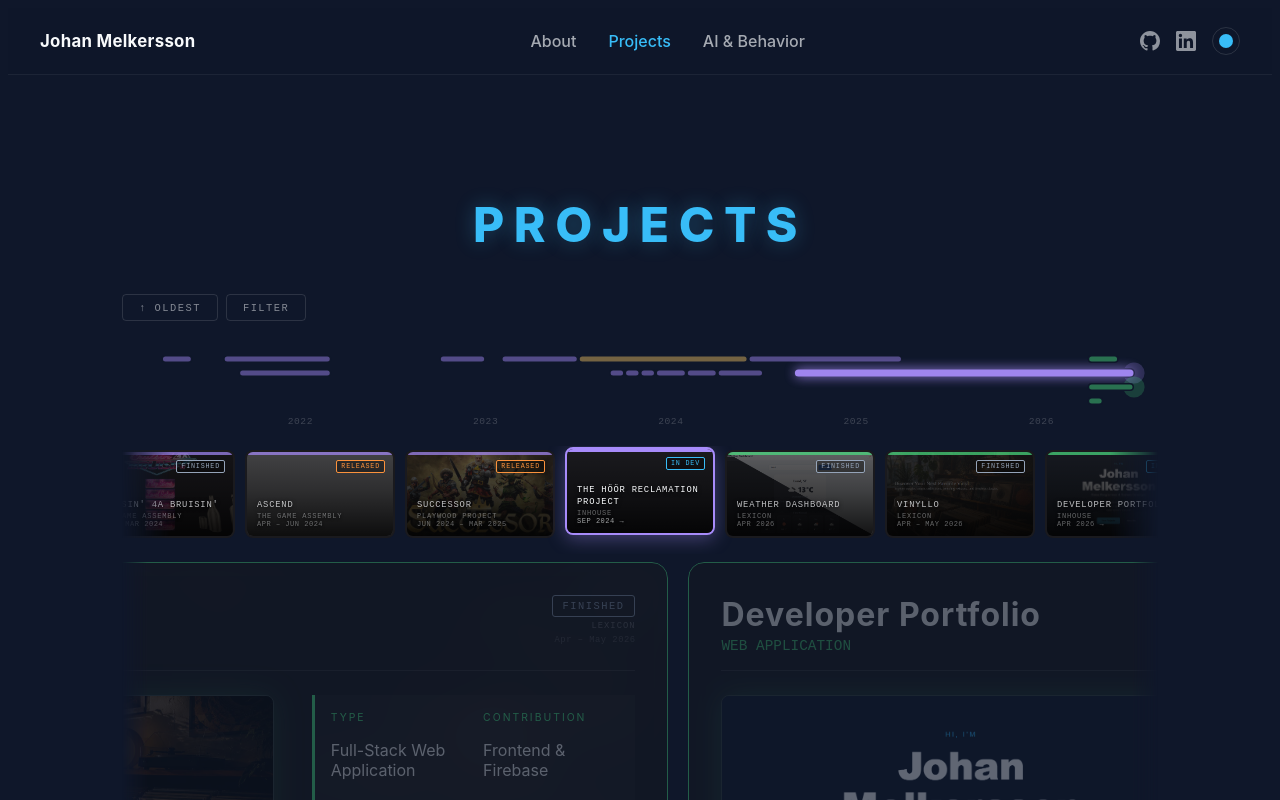
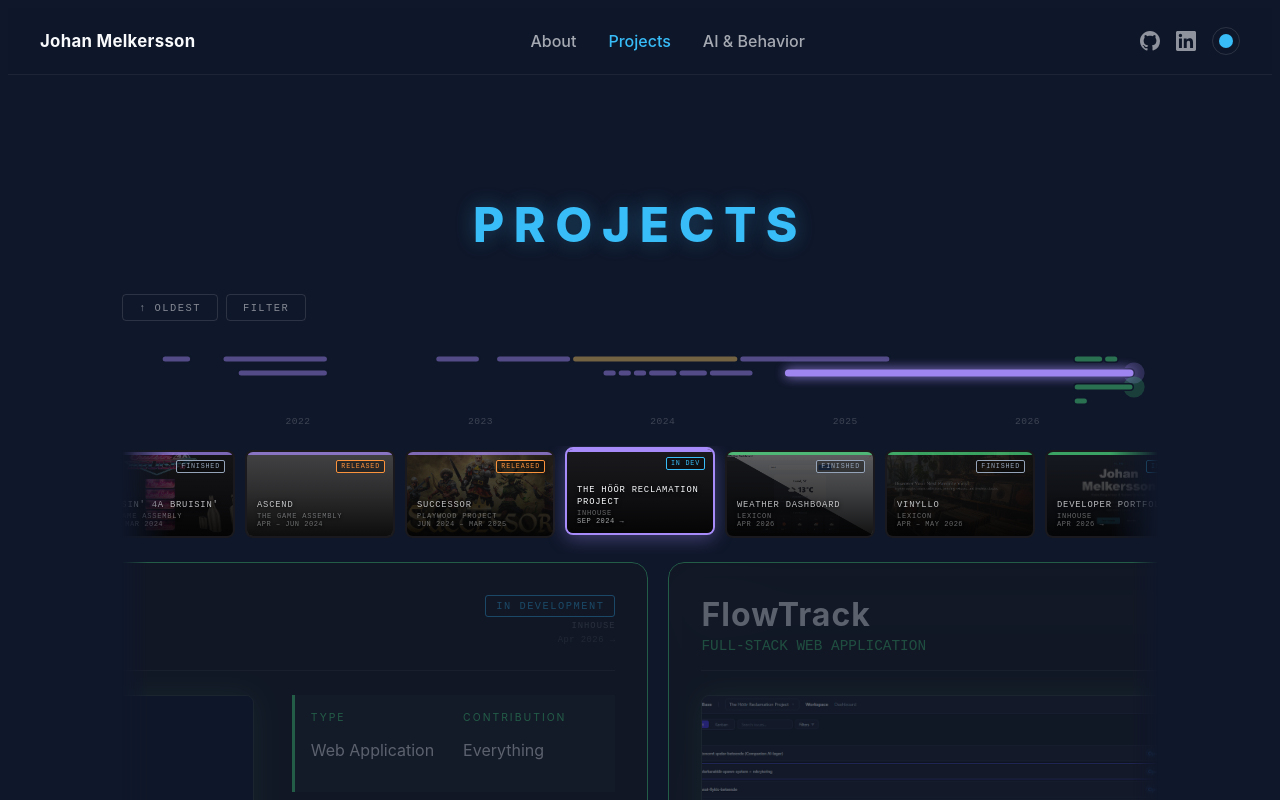
Before and after one commit to johanmelkersson/johanmelkersson.github.io, a React (Vite) app: page /projects in a window 1280 px wide. Shown: the top 800 px of the page. Built offline with nearby package versions, Linux system fonts and the light colour scheme; grey boxes are pictures that could not be loaded.

Commit message:
Update timeline.ts

```diff
--- a/src/data/timeline.ts
+++ b/src/data/timeline.ts
@@ -49,4 +49,5 @@ export const TIMELINE_DATA: TimelineEntry[] = [
   { id: 13, year: 2026, period: 'Apr 2026',             startDate: '2026-04', endDate: '2026-04', title: 'Weather Dashboard',            contribution: 'Everything',                                                     engine: undefined,           category: 'educational',  categoryLabel: 'Lexicon',             type: 'system', status: 'finished'        },
   { id: 16, year: 2026, period: 'Apr – May 2026',      startDate: '2026-04', endDate: '2026-05', title: 'Vinyllo',                      contribution: 'Frontend, routing & Firebase integration',                                   engine: undefined,           category: 'educational',  categoryLabel: 'Lexicon',             type: 'system', status: 'finished'        },
   { id: 15, year: 2026, period: 'Apr 2026 →',          startDate: '2026-04',                     title: 'Developer Portfolio',          contribution: 'React · TypeScript · custom SVG timeline',                          engine: undefined,           category: 'hobby',                                              type: 'system', status: 'in-development', ongoing: true },
+  { id: 17, year: 2026, period: 'Jun 2026',            startDate: '2026-06', endDate: '2026-06', title: 'FlowTrack',                    contribution: 'Full-stack solo — architecture, backend, frontend, deployment',       engine: undefined,           category: 'educational',  categoryLabel: 'Lexicon',             type: 'system', status: 'finished'        },
 ];
```
